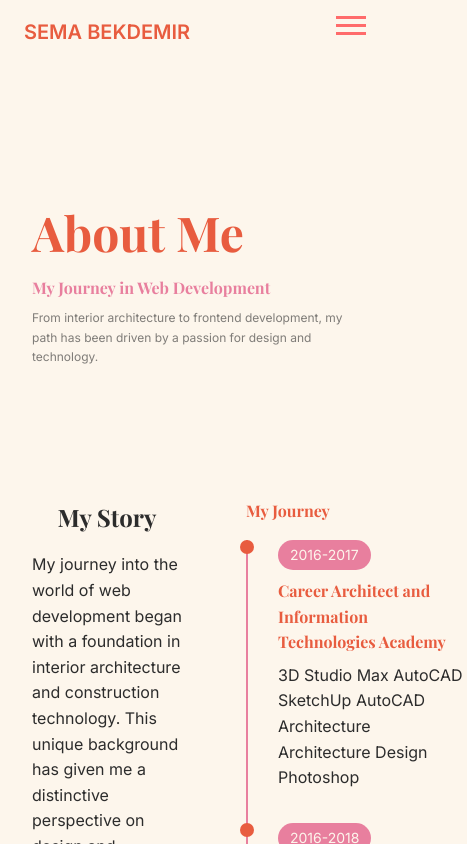
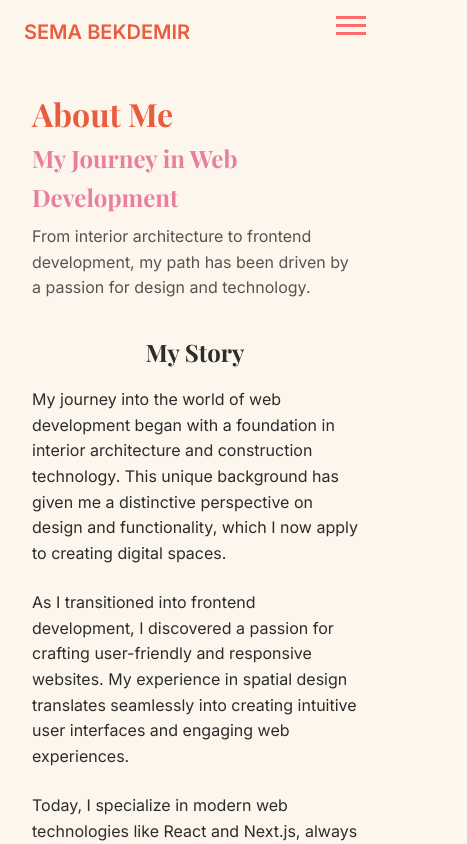
Before and after one commit to ecesemabekdemir/portfolio-next, a Next.js app: page /about in a window 390 px wide. Shown: the top 844 px of the page, 467 px wide, since content can reach past the window. Built offline with nearby package versions, Linux system fonts and the light colour scheme.

Commit message:
responsive

```diff
--- a/app/about/about.css
+++ b/app/about/about.css
@@ -1,13 +1,12 @@
-
 /*-------------------------------------- About Content Styles */
-.about-content {
+.about-content-about {
   padding: 4rem 0;
   background: var(--cream);
 }
 
 .about-grid {
   display: grid;
-  grid-template-columns: 1fr 1fr;
+  grid-template-columns: repeat(2, 1fr);
   gap: 4rem;
 }
 
@@ -102,22 +101,89 @@
 .cv-button:hover .download-icon {
   transform: translateY(2px);
 }
+/*------------------------------hero*/
+.hero-about {
+  margin: 4rem 0;
+  display: flex;
+  align-items: center;
+}
+
+.hero-image-about img {
+  position: relative;
+  width: 100%;
+  height: auto;
+  border-radius: 30px;
+  overflow: hidden;
+}
+
+.hero-content-about {
+  margin: 0 auto;
+}
+
+.hero-title-about {
+  font-size: 6rem;
+  line-height: 1.1;
+  margin-bottom: 2rem;
+  color: var(--coral);
+}
+
+.hero-subtitle-about {
+  font-size: 3rem;
+  margin-bottom: 0.5rem;
+  color: var(--pink);
+}
+
+.hero-description-about {
+  font-size: 1.5rem;
+  margin-bottom: 0.5rem;
+  opacity: 80%;
+}
 
 /* -------------------------------------------------------------Responsive Design */
 @media (width < 768px) {
   .about-timeline h3 {
     font-size: 1rem;
     margin-bottom: 1rem;
-
   }
 
-  .hero-image img {
+  .hero-title-about {
+    font-size: 3rem;
+    margin-bottom: 1rem;
+  }
+  .hero-image-about img {
     width: 200px;
     height: 200px;
   }
 
-  .hero {
+  .hero-about {
     margin: 0;
     padding: 6rem 0 0 0;
   }
 }
+
+@media (width < 425px) {
+  .hero-image img {
+    display: none;
+  }
+
+  .hero-title-about {
+    font-size: 2rem;
+    margin-bottom: 0.5rem;
+  }
+  .about-content {
+    padding: 0;
+  }
+  .hero-subtitle-about {
+    font-size: 1.5rem;
+  }
+  .hero-description-about {
+    font-size: 1rem;
+    margin-bottom: 2rem;
+  }
+  .about-grid {
+    display: grid;
+    grid-template-columns: repeat(1, 1fr);
+    gap: 1rem;
+    margin-bottom: 4rem;
+  }
+}
--- a/app/about/page.jsx
+++ b/app/about/page.jsx
@@ -16,16 +16,18 @@ export default function About() {
   return (
     <main>
       <section className="container">
-        <div className="hero">
-          <div className={`hero-content ${isVisible ? "animate" : ""}`}>
-            <h1 className="hero-title">About Me</h1>
-            <h2 className="hero-subtitle">My Journey in Web Development</h2>
-            <p className="hero-description">
+        <div className="hero-about">
+          <div className={`hero-content-about ${isVisible ? "animate" : ""}`}>
+            <h1 className="hero-title-about">About Me</h1>
+            <h2 className="hero-subtitle-about">
+              My Journey in Web Development
+            </h2>
+            <p className="hero-description-about">
               From interior architecture to frontend development, my path has
               been driven by a passion for design and technology.
             </p>
           </div>
-          <div className="hero-image-container">
+          <div className="hero-image-container-about">
             <div className="hero-image">
               <Image
                 src="/img/user.png"
```
